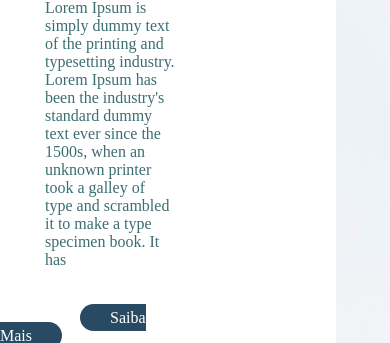
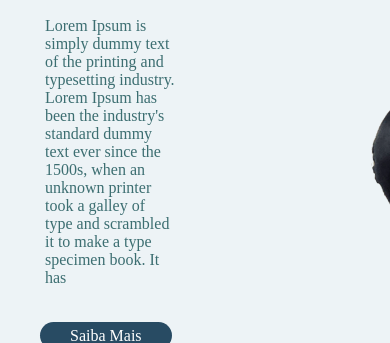
Before and after one commit to juliodesouza/Meu-Blog, a plain HTML site: page index.html in a window 390 px wide. Shown: the part 477-820 px from the top of the page. Drawn offline with Linux system fonts and the light colour scheme.

Commit message:
Primeiros Passos de Responsive

```diff
--- /dev/null
+++ b/assets/css/bootstrap.css
@@ -0,0 +1,33 @@
+/*Reset Css*/
+*{
+  margin: 0;
+  padding: 0;
+  border: 0;
+  font-size: 100%;
+  font-family: 'Source Sans Pro', sans-serif;
+  font-weight:300;
+  font: inherit;
+  list-style: none;
+  vertical-align: baseline;
+  text-decoration: none;
+}
+body{
+  background-image: url("../Imagens/fundo-pag-principal.png");
+  background-repeat: no-repeat;
+  background-position: left;
+
+
+
+}
+
+.cotainer{
+  width: 1024px;
+  margin: 30px auto;
+  display: flex;
+  flex-direction: column;
+}
+
+.row{
+  display: flex;
+  flex-direction: row;
+}
--- a/assets/css/buttons.css
+++ b/assets/css/buttons.css
@@ -9,5 +9,5 @@
   }
 
   .btn.btn-azul.centro{
-    margin: 0 0 0 80px;
+    margin: 0 0 0 40px;
   }
--- a/assets/css/header.css
+++ b/assets/css/header.css
@@ -13,3 +13,7 @@ header nav ul li a{
   color: #3c6e71;
   margin: 0 15px;
 }
+
+img{
+  width: 210px;
+}
--- a/assets/css/main.css
+++ b/assets/css/main.css
@@ -30,7 +30,6 @@
 
 .resumo-blog figcaption img{
   width: 800px;
-  margin: 0 0 0 50px;
 }
 
 .resumo-blog article{
--- /dev/null
+++ b/assets/css/responsive-background.css
@@ -0,0 +1,30 @@
+@media (max-width:1900px){
+  body{
+    background-size: 690px;
+  }
+}
+
+@media (max-width:1326px){
+  body{
+    background-size: 680px;
+  }
+}
+
+@media (max-width:1190px){
+  body{
+    background-size: 605px;
+  }
+}
+
+@media (max-width:1144px){
+  body{
+    background-size: 580px;
+  }
+}
+
+@media (max-width:414px){
+  body{
+    background-size: 200px;
+    background-color: #edf3f6;
+  }
+}
--- /dev/null
+++ b/assets/css/responsive-elements.css
@@ -0,0 +1,23 @@
+@media (max-width: 1326px){
+  .container{
+    width: 750px;
+  }
+  .resumo-blog{
+    width: 200px;
+  }
+}
+
+@media (max-width:415px){
+  body{
+    background-position:left top;
+    background-size: 100px;
+  }
+
+  header nav ul li{
+    padding: 5px;
+  }
+ footer .row{
+   margin: 30px
+ }
+
+   }
--- a/assets/css/responsive.css
+++ /dev/null
@@ -1,40 +0,0 @@
-@media (max-width:1900px){
-  body{
-    background-size: 880px;
-  }
-}
-
-@media (max-width:1700px){
-  body{
-    background-size: 800px;
-  }
-}
-
-@media (max-width:1550px){
-  body{
-    background-size: 750px;
-  }
-}
-
-@media (max-width:1440px){
-  body{
-    background-size: 700px;
-  }
-}
-
-@media (max-width:1330px){
-  body{
-    background-size: 650px;
-  }
-}
-@media (max-width:1220px){
-  body{
-    background-size: 600px;
-  }
-}
-
-@media (max-width:1100px){
-  body{
-    background-position-x: 300px !important;
-  }
-}
--- a/assets/css/style.css
+++ b/assets/css/style.css
@@ -1,5 +1,3 @@
-
-
 /* Fonte*/
 @import url('https://fonts.googleapis.com/css2?family=Source+Sans+Pro:ital,wght@1,200;1,300;1,400&display=swap');
 /*Componentes*/
@@ -7,37 +5,6 @@
 @import "./buttons.css";
 @import  "./main.css";
 @import  "./footer.css";
-@import  "./responsive.css";
-
-/*Reset*/
-*{
-  margin: 0;
-  padding: 0;
-  border: 0;
-  font-size: 100%;
-  font-family: 'Source Sans Pro', sans-serif;
-  font-weight:300;
-  font: inherit;
-  list-style: none;
-  vertical-align: baseline;
-  text-decoration: none;
-}
-body{
-  background-image: url("../Imagens/fundo-pag-principal.png");
-  background-repeat: no-repeat;
-  background-position: left;
-
-
-}
-
-.cotainer{
-  width: 1024px;
-  margin: 30px auto;
-  display: flex;
-  flex-direction: column;
-}
-
-.row{
-  display: flex;
-  flex-direction: row;
-}
+@import  "./responsive-background.css";
+@import "./bootstrap.css";
+@import "./responsive-elements.css";
```
